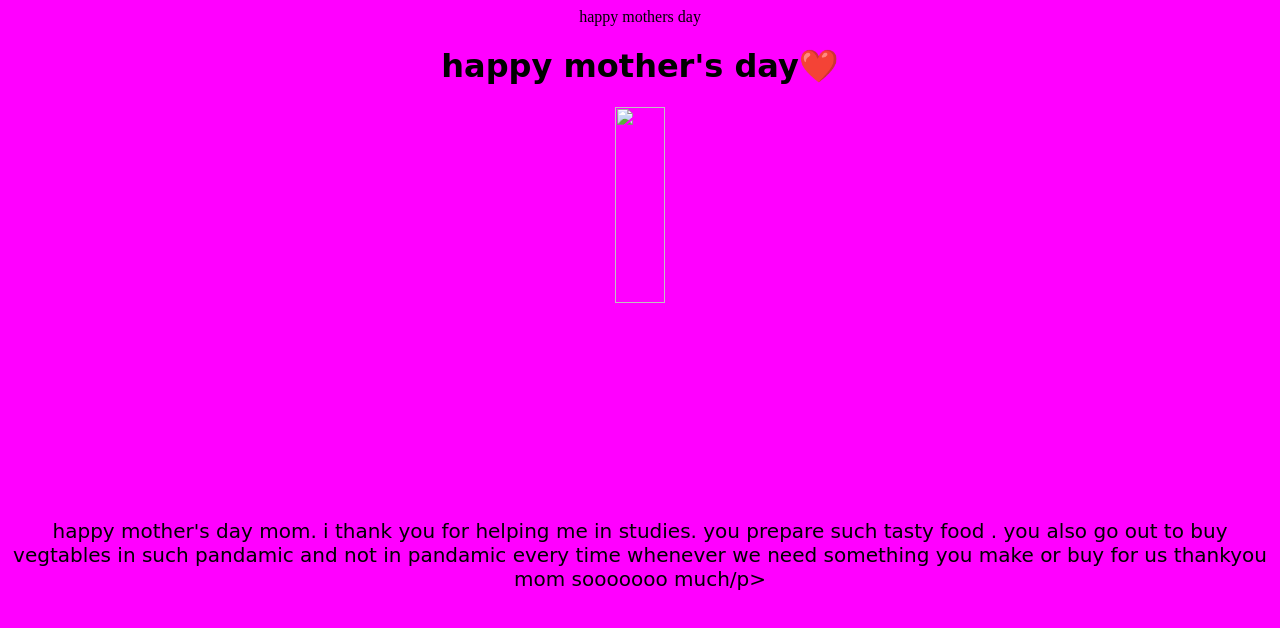
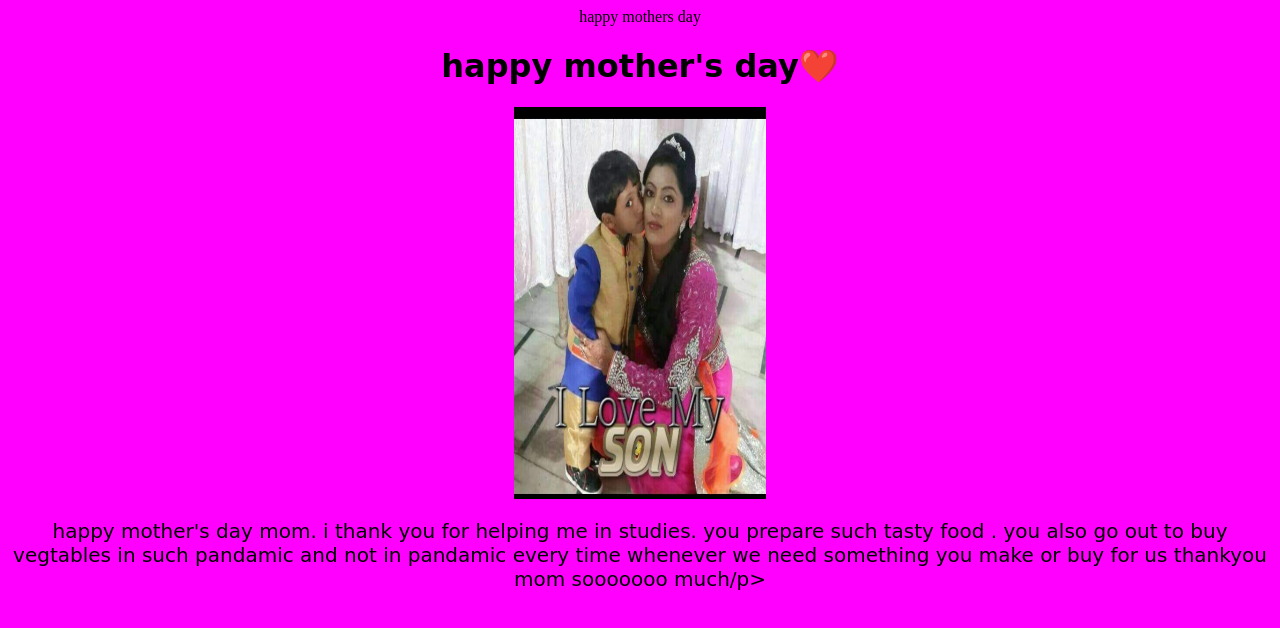
Before and after one commit to Naitik17447/mother-s-day, a plain HTML site: page index.html in a window 1280 px wide. Drawn offline with Linux system fonts and the light colour scheme; a web font is replaced by a local one.

Commit message:
Update index.html

```diff
--- a/index.html
+++ b/index.html
@@ -11,7 +11,7 @@
 
 <body>
     <h1 id="header1">happy mother's day&#10084;&#65039; </h1>
-    <img id="img" onclick="next()" src="WhatsApp%20Image%202021-05-07%20at%204.29.16%20PM.jpeg">
+    <img id="img" onclick="next()" src="best.jpeg">
     <p id="para">happy mother's day mom. i thank you for helping me in studies. you prepare such tasty food . you also go out to buy vegtables in such pandamic and not in pandamic every time whenever we need something you make or buy for us thankyou mom sooooooo much/p>
         <audio id="audio" src="Tu Kitni Achhi Hai(PaglaSongs).mp3"></audio>
         <script src=main.js></script>
```
